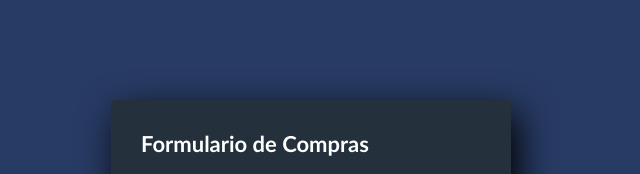
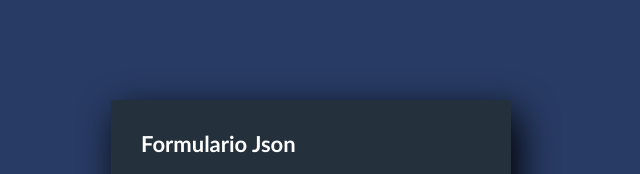
Before and after one commit to AlejandroRomero9/FormularioJson, a plain HTML site: page index.html in a window 1280 px wide. Shown: the top 174 px of the page, without its empty margins (329-969 px from the left). Drawn offline with Linux system fonts and the light colour scheme.

Commit message:
Update index.html

```diff
--- a/index.html
+++ b/index.html
@@ -6,12 +6,12 @@
     <meta name="viewport" content="width=device-width, initial-scale=1.0">
     <link rel="stylesheet" href="style.css">
 
-    <title>Formulario Compras</title>
+    <title>Formulario Json</title>
 
 </head>
 <body>
     <section class="form-registro">
-        <h1>Formulario de Compras</h1>
+        <h1>Formulario Json</h1>
         <input  class="controls" type="text" name="nombres" id="nombre" placeholder="Ingrese su Nombre">
         <input  class="controls" type="text" name="nombres" id="apellido" placeholder="Ingrese su Apellido">
         <input  class="controls" type="text" name="nombres" id="edad" placeholder="Ingrese su Edad">
```
